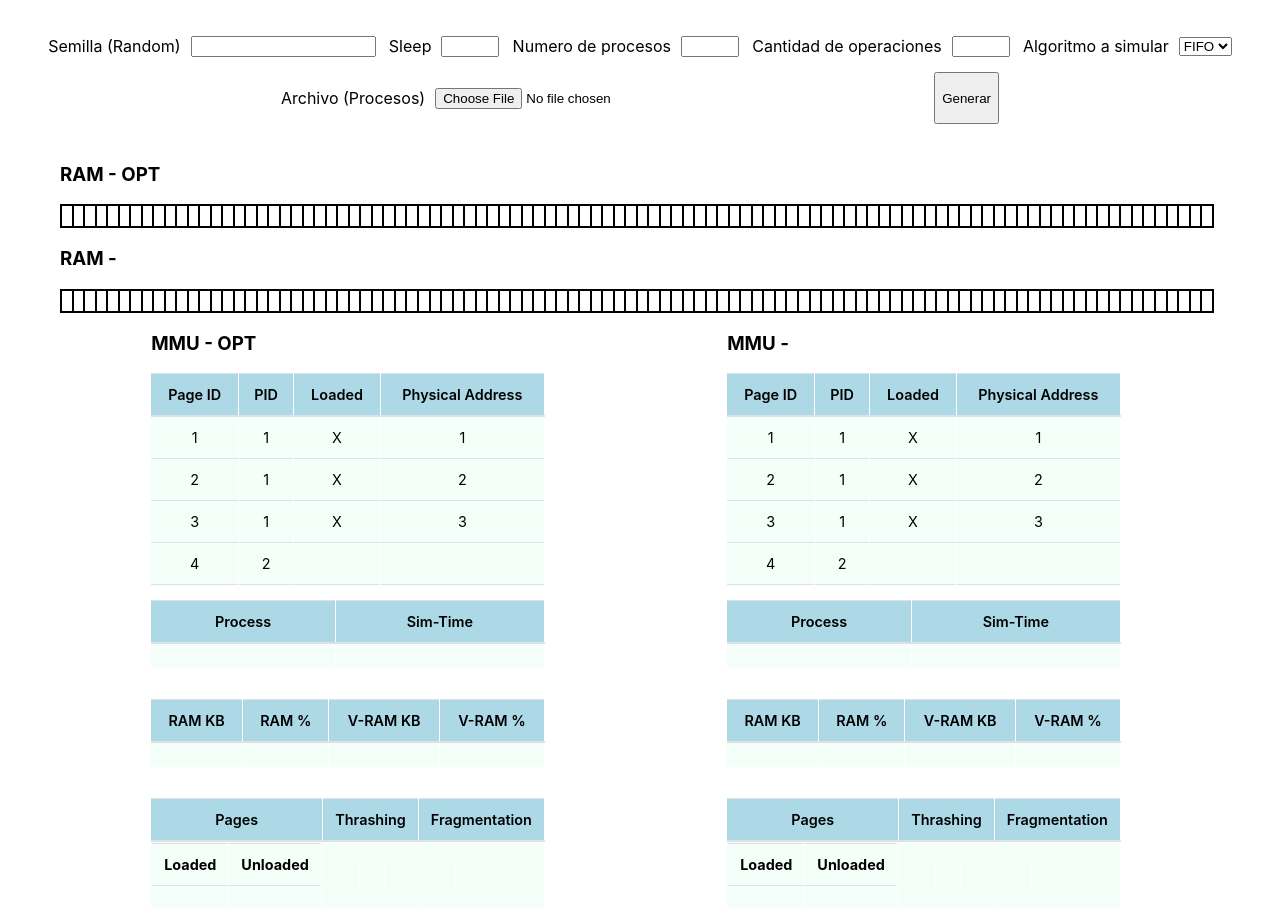
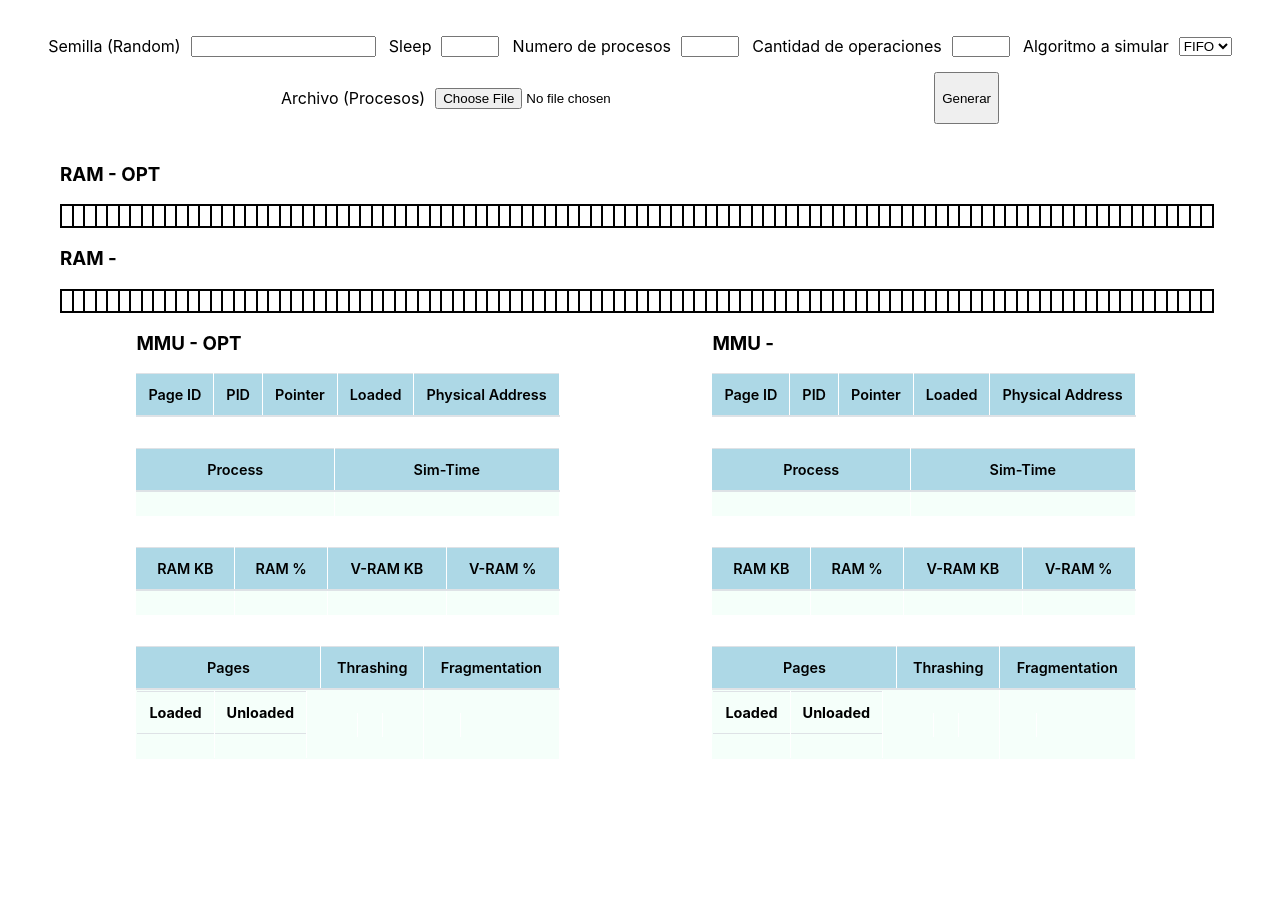
Before and after one commit to SolisLeandro/Progra-2, a React (Create React App) app: page / in a window 1280 px wide. Shown: the top 908 px of the page. After the commit the page ends 800 px from the top, so only its background shows below. Built offline with nearby package versions, Linux system fonts and the light colour scheme.

Commit message:
add fe impl

```diff
--- a/src/App.js
+++ b/src/App.js
@@ -13,13 +13,7 @@ import './App.css'
 
 function App() {
   const [memory, setMemory] = useState(createMemory())
-  const [memoryTable, setMemoryTable] = useState([
-    {pageId: 1, pid: 1, loaded: "X", physicalAddress:1},
-    {pageId: 2, pid: 1, loaded: "X", physicalAddress:2},
-    {pageId: 3, pid: 1, loaded: "X", physicalAddress:3},
-    {pageId: 4, pid: 2, loaded: null, physicalAddress:null},
-    {pageId: 5, pid: 2, loaded: "X", physicalAddress:4},
-  ])
+  const [memoryTable, setMemoryTable] = useState([])
   const [memoryTitle, setMemoryTitle] = useState("")
   const [processes, setProcesses] = useState("")
   const [simTime, setSimTime] = useState("")
@@ -29,11 +23,31 @@ function App() {
   const [vRamPercentage, setVRamPercentage] = useState("")
   const [MMU_Simulation, setMMU_Simulation] = useState(null)
 
+  function updateInfo(mmu) {
+    var newMemoryTable = []
+
+    var keys = mmu.memoryMap.keys()
+    var pointerMap = mmu.pointerMap
+
+    mmu.memoryMap.forEach((value, key) => {
+      var PID = key
+      var pointers = value
+
+      pointers.forEach((pointer) => {
+        var pages = pointerMap.get(pointer)
+        pages.forEach((page) => {
+          newMemoryTable.push({pageId: page.id, pid: PID, pointer:pointer, loaded: page.location == "real" ? "X" : "", physicalAddress: page.physicalAddress})
+        })
+      })
+    })
+
+    setMemoryTable(newMemoryTable)
+    setProcesses(mmu.memoryMap.size)
+
+  }
+
   useEffect(() => {
     const fetchData = async () => {
-      setTimeout(function() {
-        console.log("holita")
-      }, 3000)
 
       MMU_Simulation.iniciate()
       var instructions = MMU_Simulation.instructions
@@ -41,8 +55,17 @@ function App() {
 
       for (let index = 0; index < instructions.length; index++) {
         const instruction = instructions[index];
-        MMU_Simulation.executeInstruction(instruction, 1, sleepTime)
-        MMU_Simulation.executeInstruction(instruction, 2, sleepTime)
+        await Promise.all([
+          MMU_Simulation.executeInstruction(instruction, 1, sleepTime),
+          MMU_Simulation.executeInstruction(instruction, 2, sleepTime)
+        ]);
+
+        var optMMU = MMU_Simulation.optMMU
+        var otherMMU = MMU_Simulation.otherMMU
+
+        updateInfo(optMMU)
+
+        console.log(instruction)
       }
 
       setMMU_Simulation(null)
@@ -81,17 +104,3 @@ function App() {
 }
 
 export default App;
-
-/*
-
-(async function main() {
-  for (const instruction of instructions) {
-    await Promise.all([
-      executeInstruction(instruction, optMMU, sleepTime),
-      executeInstruction(instruction, otherMMU, sleepTime),
-    ]);
-  }
-
-  // Puedes guardar los resultados en un archivo si lo deseas
-  // saveInstructionsToFile(instructions, outputFile);
-})(); */
--- a/src/MMU_Simulation/classes.js
+++ b/src/MMU_Simulation/classes.js
@@ -88,14 +88,12 @@ export class MMU {
   }
 
   new(pid, size) {
-    console.log("Entro New");
     const ptr = this.allocatePages(pid, size);
     // La función "new" devuelve la primera dirección de puntero lógico (id de la primera página)
     return ptr;
   }
 
   use(ptr) {
-    console.log("Entro Use");
     const pages = this.pointerMap.get(ptr);
     if (!pages) {
       throw new Error(`Puntero no válido: ${ptr}`);
@@ -110,7 +108,6 @@ export class MMU {
   }
 
   delete(ptr) {
-    console.log("Entro Delete");
     const pages = this.pointerMap.get(ptr);
     if (!pages) {
       throw new Error(`Puntero no válido: ${ptr}`);
@@ -141,7 +138,6 @@ export class MMU {
   }
 
   kill(pid) {
-    console.log("Entro Kill");
     const ptrs = this.memoryMap.get(pid);
     this.memoryMap.delete(pid);
     const pages = [];
@@ -152,7 +148,6 @@ export class MMU {
     if (!pages) {
       throw new Error(`ID de proceso no válido: ${pid}`);
     }
-    console.log(pages);
 
     // Eliminar las páginas de memoria real y virtual y eliminar el puntero del mapa de memoria
 
--- a/src/components/MemoryTable/MemoryTable.js
+++ b/src/components/MemoryTable/MemoryTable.js
@@ -10,6 +10,7 @@ function MemoryTable({memoryCells, title}) {
                     <tr className='memory-tr'>
                         <th className='memory-th'>Page ID</th>
                         <th className='memory-th'>PID</th>
+                        <th className='memory-th'>Pointer</th>
                         <th className='memory-th'>Loaded</th>
                         <th className='memory-th'>Physical Address</th>
                     </tr>
@@ -19,6 +20,7 @@ function MemoryTable({memoryCells, title}) {
                         <tr className='memory-tr' key={row.pageId}>
                             <td className='memory-td'>{row.pageId}</td>
                             <td className='memory-td'>{row.pid}</td>
+                            <td className='memory-td'>{row.pointer}</td>
                             <td className='memory-td'>{row.loaded}</td>
                             <td className='memory-td'>{row.physicalAddress}</td>
                         </tr>
```
